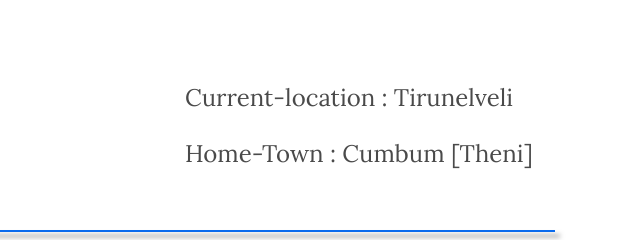
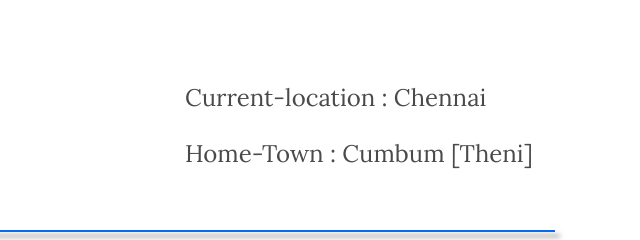
Before and after one commit to Harisudhan-dev/harisudhan.github.io, a plain HTML site: page index.html in a window 1280 px wide. Shown: the part 3088-3328 px from the top of the page, 640-1280 px from the left. Drawn offline with Linux system fonts and the light colour scheme; a web font is replaced by a local one.

Commit message:
Update index.html

```diff
--- a/index.html
+++ b/index.html
@@ -290,7 +290,7 @@
                     <div class="col-lg-6 col-md-12">
                         <div class="location">
                             <ul>
-                                <li>Current-location : Tirunelveli</li>
+                                <li>Current-location : Chennai</li>
                                 <li>Home-Town : Cumbum [Theni]</li>
                             </ul>
                         </div>
```
